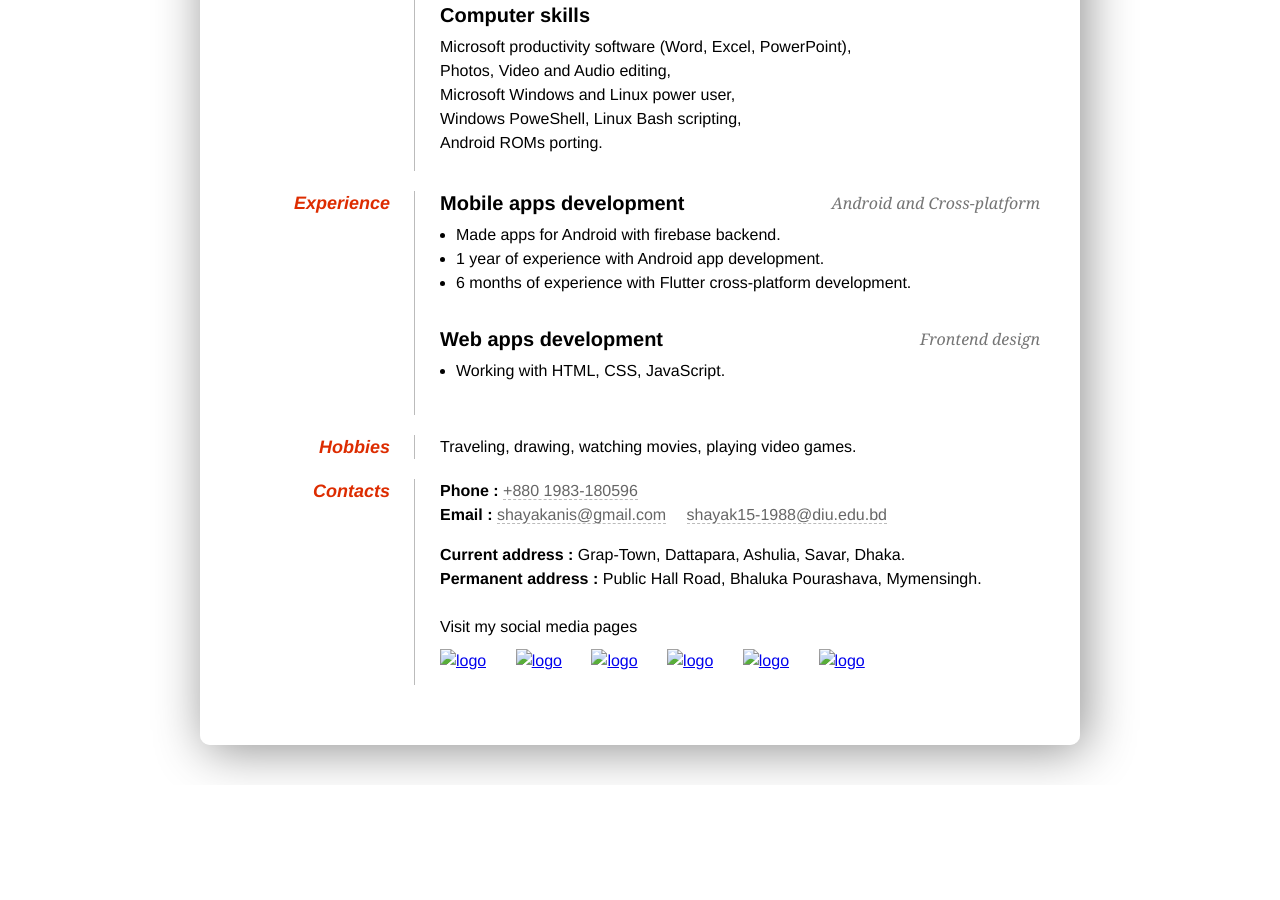
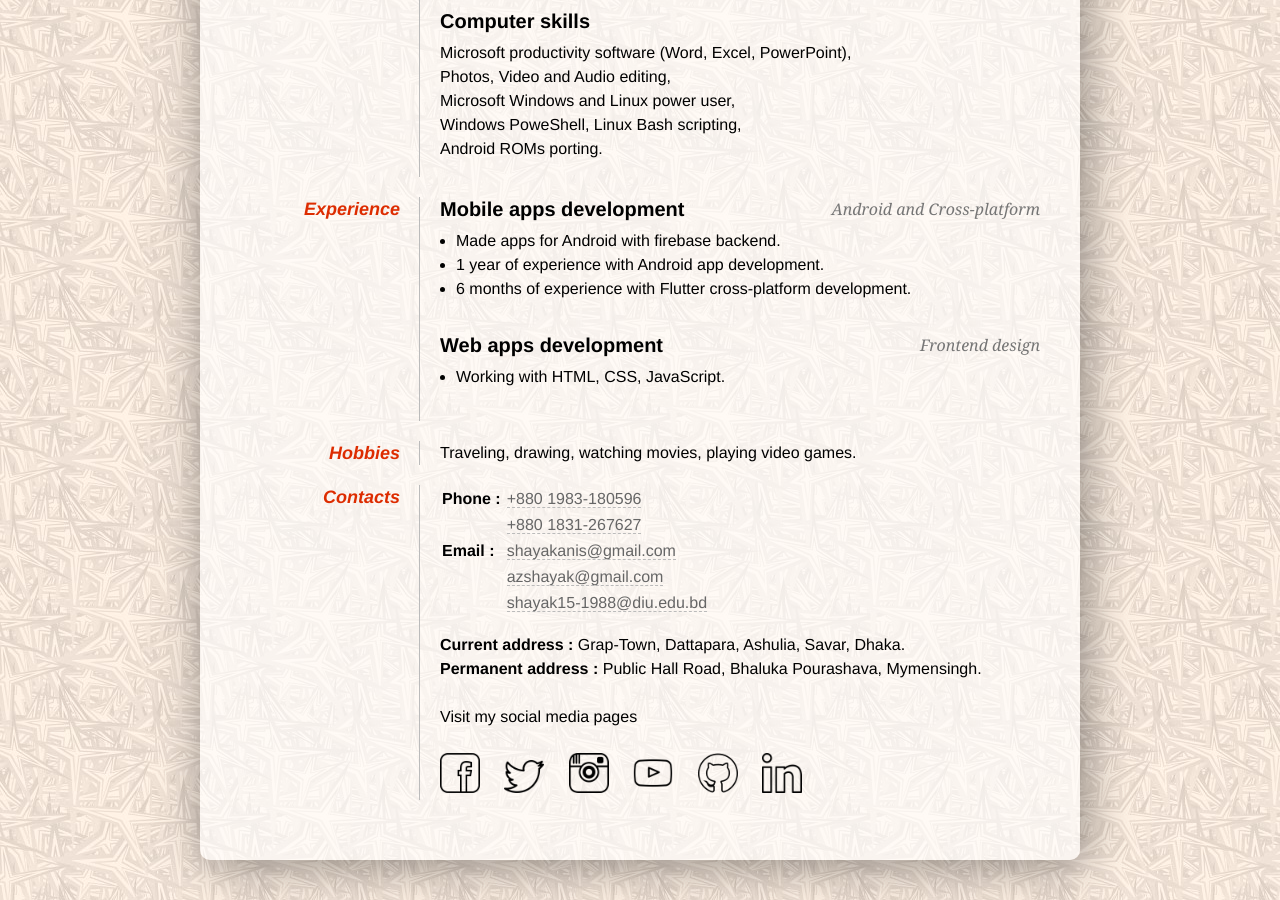
Before and after one commit to AzShayak/personal_resume_01, a plain HTML site: page index.html in a window 1280 px wide. Shown: the part 873-1773 px from the top of the page. Before the commit the page ends 1658 px from the top, so only its background shows below. Drawn offline with Linux system fonts and the light colour scheme.

Commit message:
Update index.html

```diff
--- a/index.html
+++ b/index.html
@@ -16,7 +16,7 @@
         body {
             font: 16px Helvetica, Sans-Serif;
             line-height: 24px;
-            background: url(noise.jpg);
+            background: url(images/noise.jpg);
         }
 
         #page-wrap {
@@ -26,13 +26,6 @@
             margin: 40px auto;
             border-radius: 10px;
             box-shadow: 5px 5px 50px #00000070;
-        }
-
-        #pic {
-            float: right;
-            width: 240px;
-            border-radius: 10px;
-            box-shadow: 5px 5px 10px #00000020;
         }
 
         h1 {
@@ -54,6 +47,13 @@
             margin: 0 0 16px 0;
         }
 
+        #pic {
+            float: right;
+            width: 240px;
+            border-radius: 10px;
+            box-shadow: 5px 5px 10px #00000020;
+        }
+
         #objective {
             width: 520px;
             float: left;
@@ -70,29 +70,28 @@
             clear: both;
         }
 
+        dt {
+            color: #DD2C00;
+            font-style: italic;
+            font-weight: bold;
+            font-size: 18px;
+            text-align: right;
+            width: 160px;
+            float: left;
+            height: 100%;
+        }
+
         dd {
             width: 600px;
             float: right;
             border-left: 1px solid #BBB;
-            padding: 0 0 0 25px;
+            padding: 0 0 0 20px;
         }
 
         dd.clear {
             border: none;
             float: none;
             margin: 0;
-        }
-
-
-        dt {
-            color: #DD2C00;
-            font-style: italic;
-            font-weight: bold;
-            font-size: 18px;
-            text-align: right;
-            width: 150px;
-            float: left;
-            height: 100%;
         }
 
         h2 {
@@ -112,6 +111,14 @@
             font-weight: normal;
         }
 
+        .mylinks {
+            margin: 0 0 16px 0;
+        }
+
+        .mylinks td {
+            padding: 0 4px 0 0;
+        }
+
         .mylinks a {
             color: #666;
             text-decoration: none;
@@ -127,15 +134,17 @@
             margin: 0 0 32px 16px;
         }
 
-        .icons {
-            width: 40px;
-            margin-right: 25px;
-            padding: 10px 0;
-            border-bottom: 2px solid #00000000
+        .icons a {
+            margin: 0 20px 0 0;
+            padding: 0 0 4px 0;
         }
 
-        .icons:hover {
+        .icons a:hover {
             border-bottom: 2px solid #DD2C00
+        }
+
+        .icons img {
+            width: 40px;
         }
     </style>
 </head>
@@ -144,16 +153,20 @@
 
     <div id="page-wrap">
 
-        <img src="shayak.jpg" alt="Photo of Shayak" id="pic" />
+        <img src="images/shayak.jpg" alt="Photo of Shayak" id="pic" />
 
-        <div class="vcard">
-
+        <div>
             <h1>Md Anisuzzaman Shayak <br><span>Mobile and Web Applications Developer</span></h1>
-
-            <p class="mylinks">
-                <strong>Phone : </strong><a class="tel" href="tel:+8801983180596">+880 1983-180596</a><br>
-                <strong>Email : </strong><a class="email" href="mailto:shayakanis@gmail.com">shayakanis@gmail.com</a>
-            </p>
+            <table class="mylinks">
+                <tr>
+                    <td><strong>Phone : </strong></td>
+                    <td><a class="tel" href="tel:+8801983180596">+880 1983-180596</a></td>
+                </tr>
+                <tr>
+                    <td><strong>Email : </strong></td>
+                    <td><a class="email" href="mailto:shayakanis@gmail.com">shayakanis@gmail.com</a></td>
+                </tr>
+            </table>
         </div>
 
         <div id="objective">
@@ -228,27 +241,51 @@
 
             <dt>Contacts</dt>
             <dd>
-                <p class="mylinks">
-                    <strong>Phone : </strong><a class="tel" href="tel:+8801983180596">+880 1983-180596</a><br>
-                    <strong>Email : </strong>
-                    <a class="email" href="mailto:shayakanis@gmail.com">shayakanis@gmail.com</a>
-                    &emsp;<a class="email" href="mailto:shayak15-1988@diu.edu.bd">shayak15-1988@diu.edu.bd</a><br>
-                </p>
+                <table class="mylinks">
+                    <tr>
+                        <td><strong>Phone : </strong></td>
+                        <td><a href="tel:+8801983180596">+880 1983-180596</a></td>
+                    </tr>
+                    <tr>
+                        <td></td>
+                        <td><a href="tel:+8801831267627">+880 1831-267627</a></td>
+                    </tr>
+                    <tr>
+                        <td><strong>Email : </strong></td>
+                        <td><a href="mailto:shayakanis@gmail.com">shayakanis@gmail.com</a></td>
+                    </tr>
+                    <tr>
+                        <td></td>
+                        <td><a href="mailto:azshayak@gmail.com">azshayak@gmail.com</a></td>
+                    </tr>
+                    <tr>
+                        <td></td>
+                        <td><a href="mailto:shayak15-1988@diu.edu.bd">shayak15-1988@diu.edu.bd</a></td>
+                    </tr>
+                </table>
                 <strong>Current address : </strong>Grap-Town, Dattapara, Ashulia, Savar, Dhaka.<br>
                 <strong>Permanent address : </strong>Public Hall Road, Bhaluka Pourashava, Mymensingh.<br><br>
 
-                Visit my social media pages<br>
-                <a href="https://www.facebook.com/azshayak"><img src="ic-fb.png" alt="logo" class="icons"></a>
-                <a href="https://twitter.com/AzShayak"><img src="ic-twt.png" alt="logo" class="icons"></a>
-                <a href="https://www.instagram.com/az_shayak/"><img src="ic-ig.png" alt="logo" class="icons"></a>
-                <a href="https://www.youtube.com/channel/UCEkiK8GcIabv-roUntEkbGg"><img src="ic-yt.png"
-                        alt="logo" class="icons"></a>
-                <a href="https://github.com/AzShayak"><img src="ic-gh.png" alt="logo" class="icons"></a>
-                <a href="https://www.linkedin.com/in/anisuzzaman-shayak-6001b4180/"><img src="ic-in.png"
-                        alt="logo" class="icons"></a>
+                Visit my social media pages<br><br>
+                <div class="icons">
+                    <a href="https://www.facebook.com/azshayak">
+                        <img src="images/ic-fb.png" alt="logo"></a>
+                    <a href="https://twitter.com/AzShayak">
+                        <img src="images/ic-twt.png" alt="logo"></a>
+                    <a href="https://www.instagram.com/az_shayak/">
+                        <img src="images/ic-ig.png" alt="logo"></a>
+                    <a href="https://www.youtube.com/channel/UCEkiK8GcIabv-roUntEkbGg">
+                        <img src="images/ic-yt.png" alt="logo"></a>
+                    <a href="https://github.com/AzShayak">
+                        <img src="images/ic-gh.png" alt="logo"></a>
+                    <a href="https://www.linkedin.com/in/anisuzzaman-shayak-6001b4180/">
+                        <img src="images/ic-in.png" alt="logo"></a>
+                </div>
             </dd>
         </dl>
+
         <div class="clear"></div>
+
     </div>
 
 </body>
```
